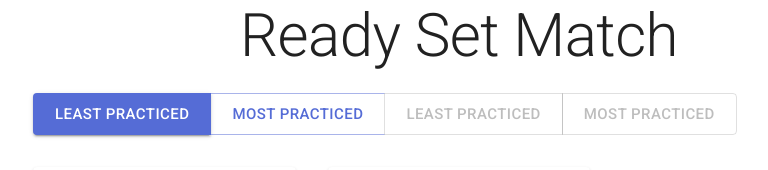
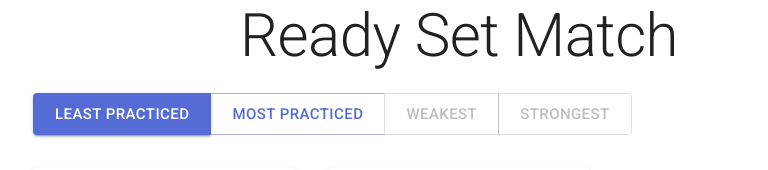
Before and after one commit to winterworks/ready-set-match, a React (Vite) app: page / in a window 1280 px wide. Shown: the top 170 px of the page, without its empty margins (181-949 px from the left). Built offline with nearby package versions, Linux system fonts and the light colour scheme.

Commit message:
Fix wrong practice option text

```diff
--- a/src/components/practiceOptionSelector.tsx
+++ b/src/components/practiceOptionSelector.tsx
@@ -19,8 +19,8 @@ export interface PracticeElement {
 export const practiceOptions: PracticeElement[] = [
   { id: PracticeOption.LEAST, text: "Least Practiced"  },
   { id: PracticeOption.MOST, text: "Most Practiced" },
-  { id: PracticeOption.WEAKEST, text: "Least Practiced", disabled: true },
-  { id: PracticeOption.STRONGEST, text: "Most Practiced", disabled: true }
+  { id: PracticeOption.WEAKEST, text: "Weakest", disabled: true },
+  { id: PracticeOption.STRONGEST, text: "Strongest", disabled: true }
 ];
 
 const practiceKey = 'practiceOption';
```
